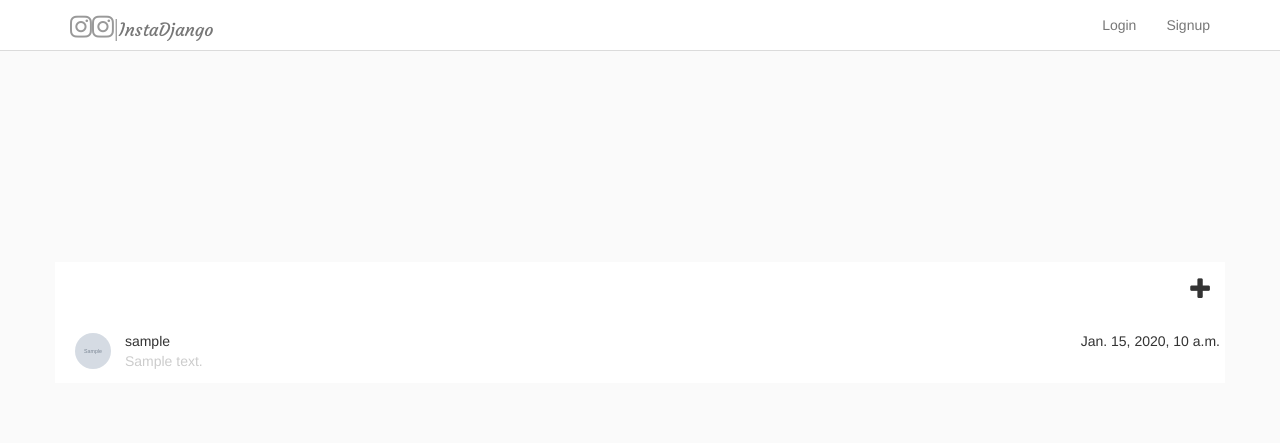
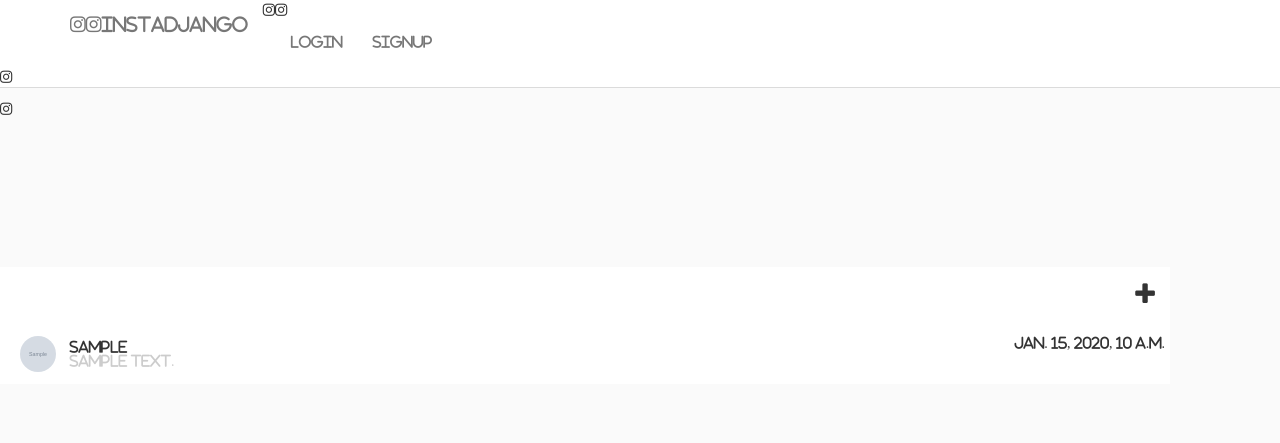
Before and after one commit to JOFLIX/sturdy-train, a Django app: template feeds/templates/feeds/inbox.html in a window 1280 px wide. Shown: the top 443 px of the page. Run offline with Django 3.2, Linux system fonts and the light colour scheme; the template is opened without the code that fills it: most values are stand-ins (such as "Sample title", 1, 10 or a date in 2020); grey boxes marked "Sample" are stand-in pictures; parts of the project's set-up code (start-up, migrations or seed data) failed here and were passed over; some libraries are stand-ins or nearby versions.

Commit message:
solving the font awesome insta icon bug

```diff
--- a/feeds/templates/feeds/nav.html
+++ b/feeds/templates/feeds/nav.html
@@ -17,7 +17,8 @@
 <div class="navbar navbar-default navbar-fixed-top" id="main-nav">
       <div class="container desktop">
         <div class="navbar-header">
-            <a href="/" class="navbar-brand"style="font-family: 'Courgette', cursive;"><span><i class="fa fa-instagram"><i class="fab fa-instagram"></i>|</i></span>InstaDjango</a>
+            <a href="/" class="navbar-brand"style="font-family: 'Courgette', cursive;"><span><i class="fab fa-instagram"></span>InstaDjango</a>
+              <!-- #<i class="fab fa-instagram"></i>|</i> -->
             <button type="button" data-toggle="collapse" data-target="#navbar-main" class="navbar-toggle">
                 <span class="icon-bar"></span>
                 <span class="icon-bar"></span>
```
